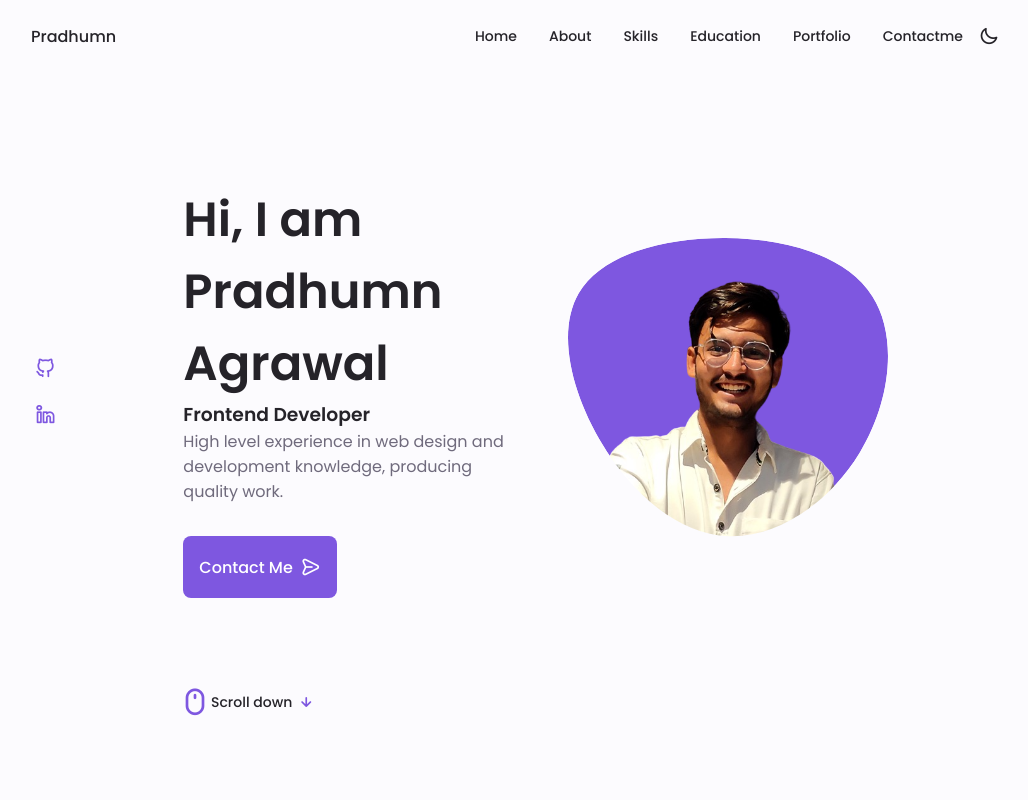
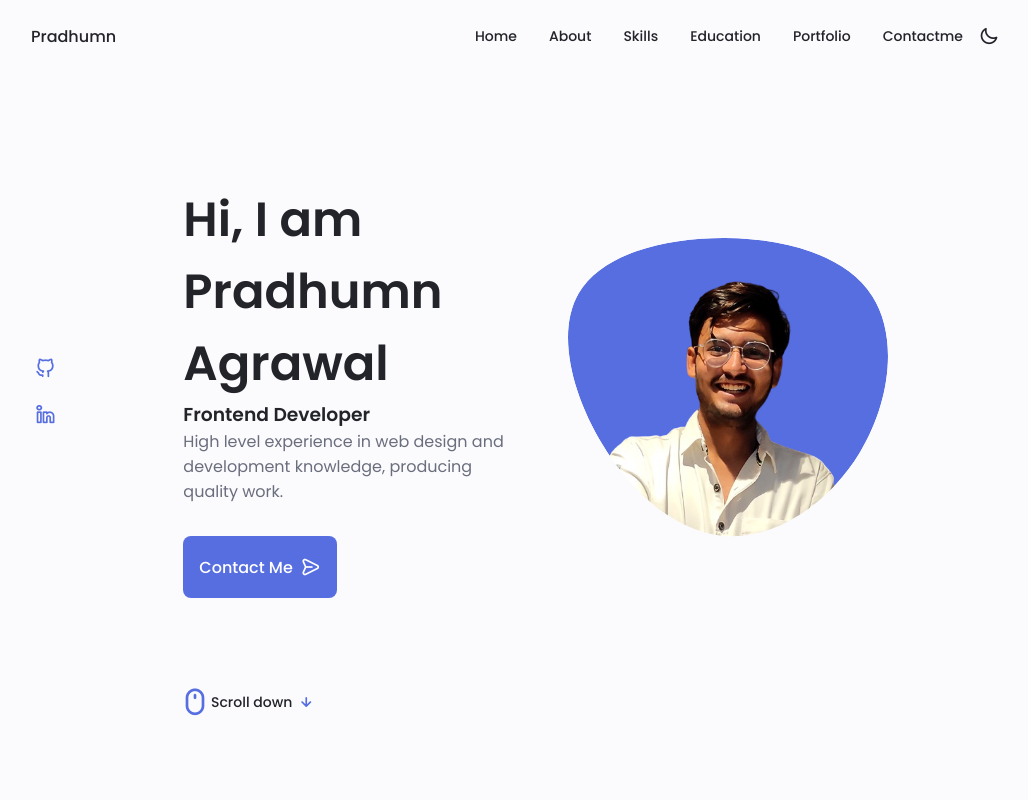
Before and after one commit to pradhumn14/personal-portfolio-website, a plain HTML site: page index.html in a window 1280 px wide. Shown: the top 800 px of the page, without its empty margins (125-1153 px from the left). Drawn offline with nearby package versions, Linux system fonts and the light colour scheme.

Commit message:
files-updated

```diff
--- a/assets/css/style.css
+++ b/assets/css/style.css
@@ -6,10 +6,8 @@
     --header-height: 3rem;
 
     /* colors */
-    /* 257 214 anyone */
 
-    /* purple-250, green-142, blue-230, pink-340 */
-    --heu-color: 257;
+    --heu-color: 230;
 
     /* hsl color */
     --first-color: hsl(var(--heu-color), 69%, 61%);
--- a/index.html
+++ b/index.html
@@ -9,9 +9,6 @@
 
     <!-- unicons -->
     <link rel="stylesheet" href="https://unicons.iconscout.com/release/v4.0.8/css/line.css">
-
-    <!-- swiper css -->
-    <link rel="stylesheet" href="assets/css/swiper-bundle.min.css">
 
     <!-- css -->
     <link rel="stylesheet" href="./assets/css/style.css">
@@ -568,11 +565,6 @@
 
 
 
-
-
-    <!-- swiper js -->
-    <script src="assets/js/swiper-bundle.min.js"></script>
-
     <!-- main js -->
     <script src="assets/js/main.js"></script>
 
```
